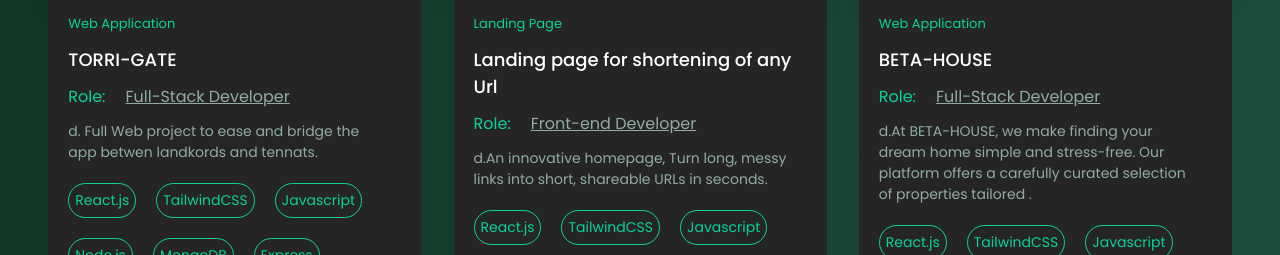
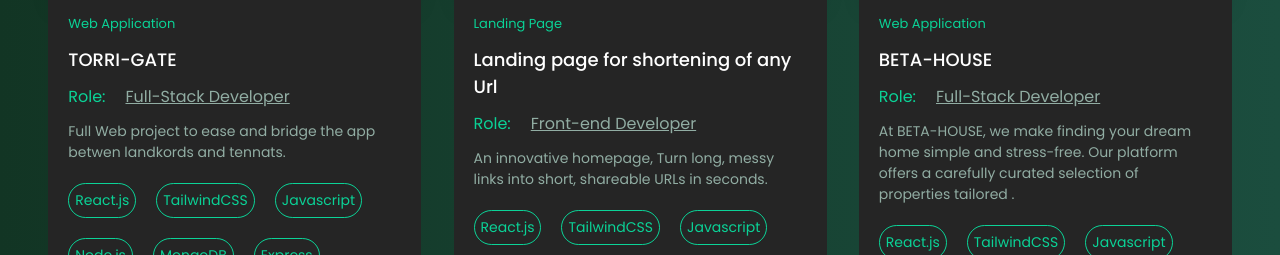
Before and after one commit to YounQsheyex/My-Portfolio, a React (Vite) app: page / in a window 1280 px wide. Shown: the part 1880-2135 px from the top of the page. Built offline with nearby package versions, Linux system fonts and the light colour scheme.

Commit message:
updating

```diff
--- a/src/components/Projects.jsx
+++ b/src/components/Projects.jsx
@@ -65,7 +65,7 @@ const Projects = () => {
                           </span>
                         </p>
                         <p className="w-full lg:w-[314px] my-3 font-[400] text-[14px] text-[#91ada3]">
-                          d.{d.details}
+                          {d.details}
                         </p>
                       </div>
                       {d.Tech && (
```
